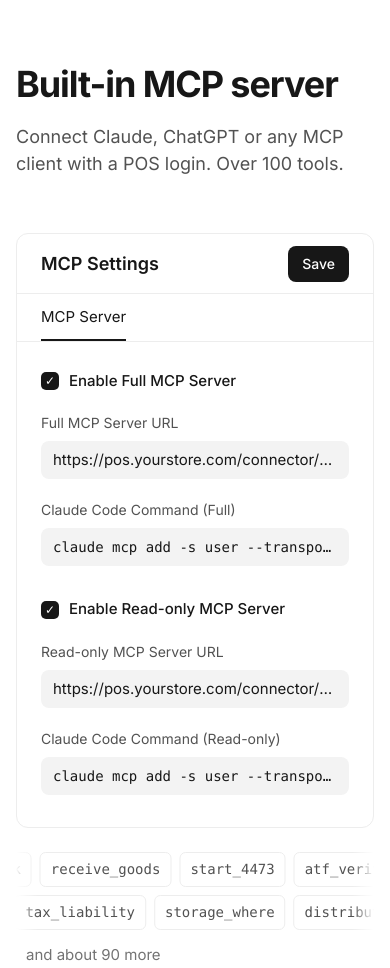
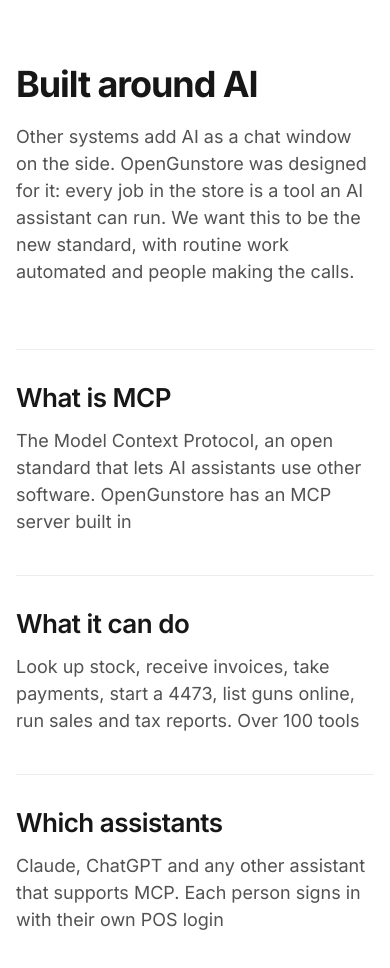
Before and after one commit to Old-Steel-Arsenal/opengunstore.com, a plain HTML site: page index.html in a window 390 px wide. Shown: the part 3860-4828 px from the top of the page. Drawn offline with Linux system fonts and the light colour scheme.

Commit message:
Explain MCP for store owners, lead with an AI-first design, drop test count

```diff
--- a/index.html
+++ b/index.html
@@ -161,7 +161,7 @@
       .cmprow > :nth-child(3) { font-weight: 500; }
       .cmphead { font-size: 15px; }
       .cmphead > :nth-child(3) { font-weight: 600; }
-      .stats { display: grid; grid-template-columns: repeat(4, minmax(0, 1fr)); gap: 20px; margin-top: 56px; }
+      .stats { display: grid; grid-template-columns: repeat(3, minmax(0, 1fr)); gap: 20px; margin-top: 56px; }
       .stat { display: flex; flex-direction: column; gap: 8px; padding-top: 20px; border-top: 1px solid #3a3a3a; }
       .statn { font-size: 40px; font-weight: 700; letter-spacing: -0.03em; }
       .statd { font-size: 16px; color: #c7c7c7; text-wrap: pretty; }
@@ -170,10 +170,10 @@
       .choose .points { margin-top: 20px; }
       .choose .point { font-size: 18px; }
       .choosenote { margin-top: 40px; max-width: 64ch; font-size: 18px; font-weight: 500; text-wrap: pretty; }
-      #why .featgrid { row-gap: 8px; }
-      #why .feat { grid-template-columns: minmax(0, 1fr); gap: 10px; padding: 28px 0 32px; }
-      #why .featn { font-size: 26px; letter-spacing: -0.02em; }
-      #why .featd { max-width: 44ch; font-size: 18px; }
+      #why .featgrid, .aiqa { row-gap: 8px; }
+      #why .feat, .aiqa .feat { grid-template-columns: minmax(0, 1fr); gap: 10px; padding: 28px 0 32px; }
+      #why .featn, .aiqa .featn { font-size: 26px; letter-spacing: -0.02em; }
+      #why .featd, .aiqa .featd { max-width: 44ch; font-size: 18px; }
       .plans { display: grid; grid-template-columns: repeat(3, minmax(0, 1fr)); gap: 20px; margin-top: 56px; align-items: stretch; }
       .plan { display: flex; flex-direction: column; gap: 22px; padding: 32px 28px 28px; border: 1px solid var(--g200); border-radius: 12px; background: var(--bg); }
       .plan.pick { background: var(--ink); border-color: var(--ink); color: #fff; }
@@ -303,7 +303,7 @@
         .cmprow { grid-template-columns: minmax(0, 1fr) minmax(0, 1fr); gap: 6px 16px; }
         .cmprow > :first-child { grid-column: 1 / -1; }
         .cmphead > :first-child { display: none; }
-        .stats { grid-template-columns: repeat(2, minmax(0, 1fr)); }
+        .stats { grid-template-columns: minmax(0, 1fr); }
         .lhead, .lrow { grid-template-columns: minmax(0, 1fr) minmax(0, 0.8fr) 48px; padding: 0 14px; }
         .luser { display: none; }
         .card { padding: 22px 18px; }
@@ -340,7 +340,7 @@
           <a class="logo" href="#top"><span class="mkc" aria-hidden="true"><span class="gl">G</span><span class="gdot"></span></span><span>OpenGunstore</span></a>
           <nav class="navlinks" aria-label="Sections">
             <span class="navmark" aria-hidden="true"></span>
-            <a class="navlink" href="#mcp">MCP</a>
+            <a class="navlink" href="#mcp">AI</a>
             <a class="navlink" href="#permissions">Permissions</a>
             <a class="navlink" href="#free">Self-host</a>
             <a class="navlink" href="#features">Features</a>
@@ -419,8 +419,14 @@
 
         <section class="sec" id="mcp">
           <div class="wrap">
-            <h2 class="h2" data-reveal>Built-in MCP server</h2>
-            <p class="body" data-reveal>Connect Claude, ChatGPT or any MCP client with a POS login. Over <span data-num>100</span> tools.</p>
+            <h2 class="h2" data-reveal>Built around AI</h2>
+            <p class="body" data-reveal>Other systems add AI as a chat window on the side. OpenGunstore was designed for it: every job in the store is a tool an AI assistant can run. We want this to be the new standard, with routine work automated and people making the calls.</p>
+            <div class="featgrid aiqa" data-stagger>
+              <div class="feat"><span class="featn">What is MCP</span><span class="featd">The Model Context Protocol, an open standard that lets AI assistants use other software. OpenGunstore has an MCP server built in</span></div>
+              <div class="feat"><span class="featn">What it can do</span><span class="featd">Look up stock, receive invoices, take payments, start a 4473, list guns online, run sales and tax reports. Over <span data-num>100</span> tools</span></div>
+              <div class="feat"><span class="featn">Which assistants</span><span class="featd">Claude, ChatGPT and any other assistant that supports MCP. Each person signs in with their own POS login</span></div>
+              <div class="feat"><span class="featn">What it costs</span><span class="featd">Nothing extra from us. Claude's free plan can connect, and paid Claude or ChatGPT plans start at about $20 a month per person</span></div>
+            </div>
             <div class="panel mcpwrap" data-reveal data-mcp>
               <div class="phead"><span class="ptitle">MCP Settings</span><span class="grow"></span><span class="btn primary small">Save</span></div>
               <div class="tabs"><span class="tab tabon">MCP Server</span></div>
@@ -473,7 +479,6 @@
             <h2 class="h2" data-reveal>Open source and free</h2>
             <p class="darkbody" data-reveal>GPLv3. Runs on your own server, and your data stays there.</p>
             <div class="stats" data-stagger>
-              <div class="stat"><span class="statn">10,000+</span><span class="statd">Automated tests before every release</span></div>
               <div class="stat"><span class="statn">100+</span><span class="statd">AI tools, each call logged before it runs</span></div>
               <div class="stat"><span class="statn">OpenAPI</span><span class="statd">Reference for every API method</span></div>
               <div class="stat"><span class="statn">v16</span><span class="statd">Frappe and ERPNext, the current release</span></div>
```
